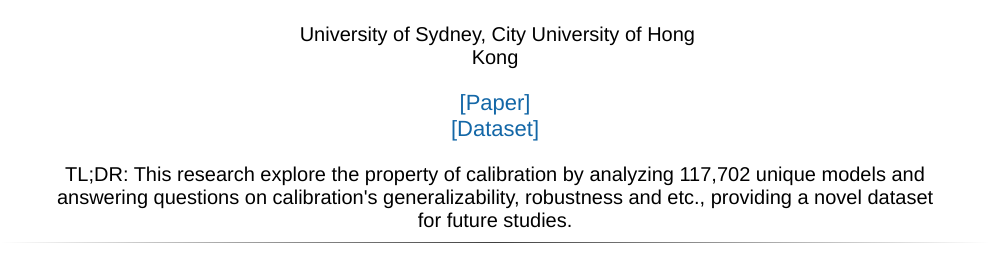
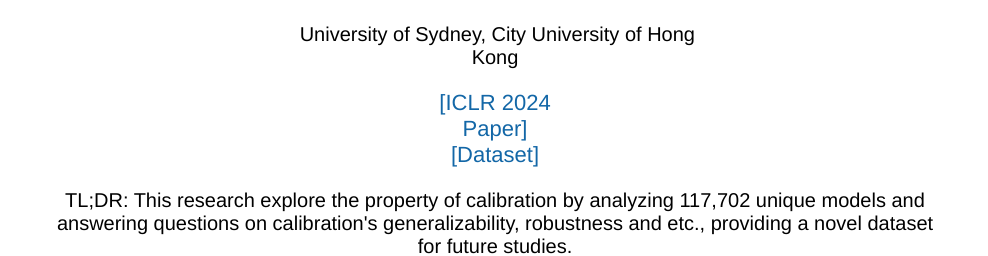
Before and after one commit to Linwei94/ICLR2024-CalibrationBenchmark, a plain HTML site: page index.html in a window 1280 px wide. Shown: the part 109-365 px from the top of the page, without its empty margins (145-1133 px from the left). Drawn offline with Linux system fonts and the light colour scheme; a script that the page names is missing.

Commit message:
Update index.html

```diff
--- a/index.html
+++ b/index.html
@@ -49,7 +49,7 @@
 
     <br><br>
 
-    <div class="links"><a href="https://openreview.net/forum?id=GzNhzX9kVa">[Paper]</a><a href="https://github.com/Linwei94/calibration-study">[Dataset]</a></div>
+    <div class="links"><a href="https://openreview.net/forum?id=GzNhzX9kVa">[ICLR 2024 Paper]</a><a href="https://github.com/Linwei94/calibration-study">[Dataset]</a></div>
 
     <br><br>
     <p style="width: 80%; TEXT-ALIGN: center; font-size: 20px;">
```
